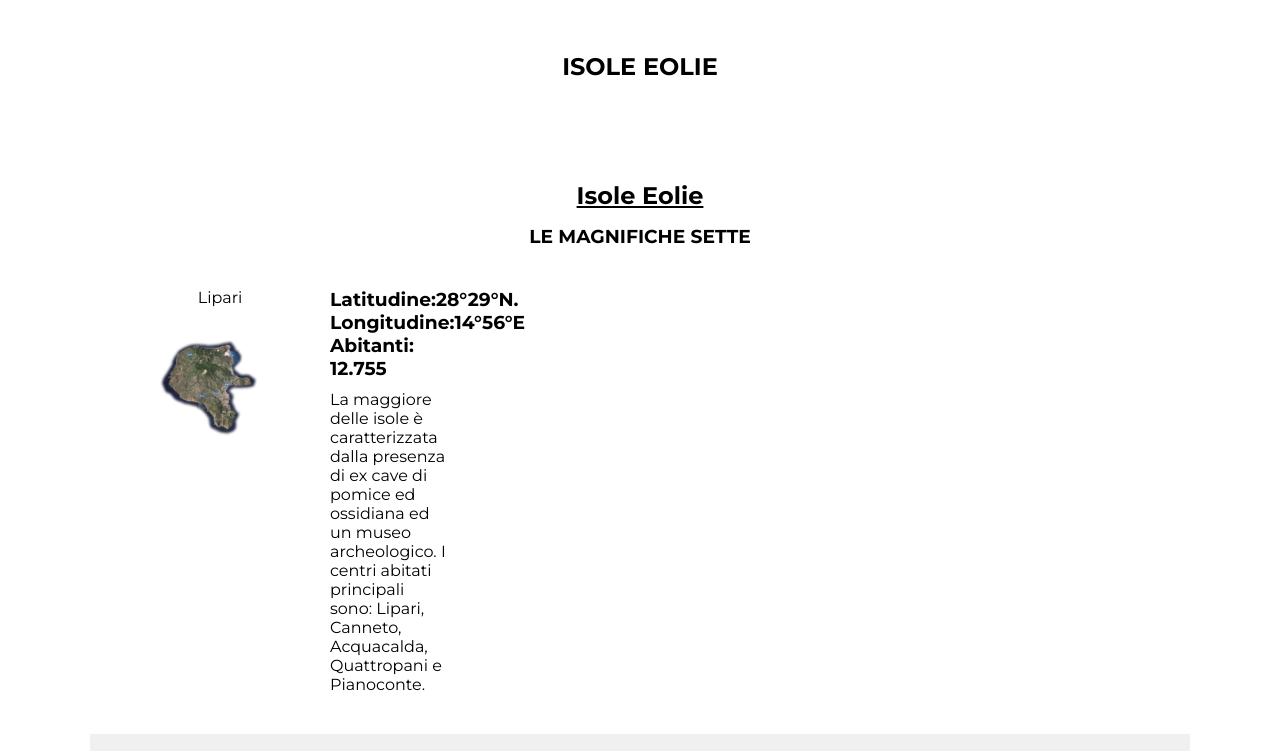
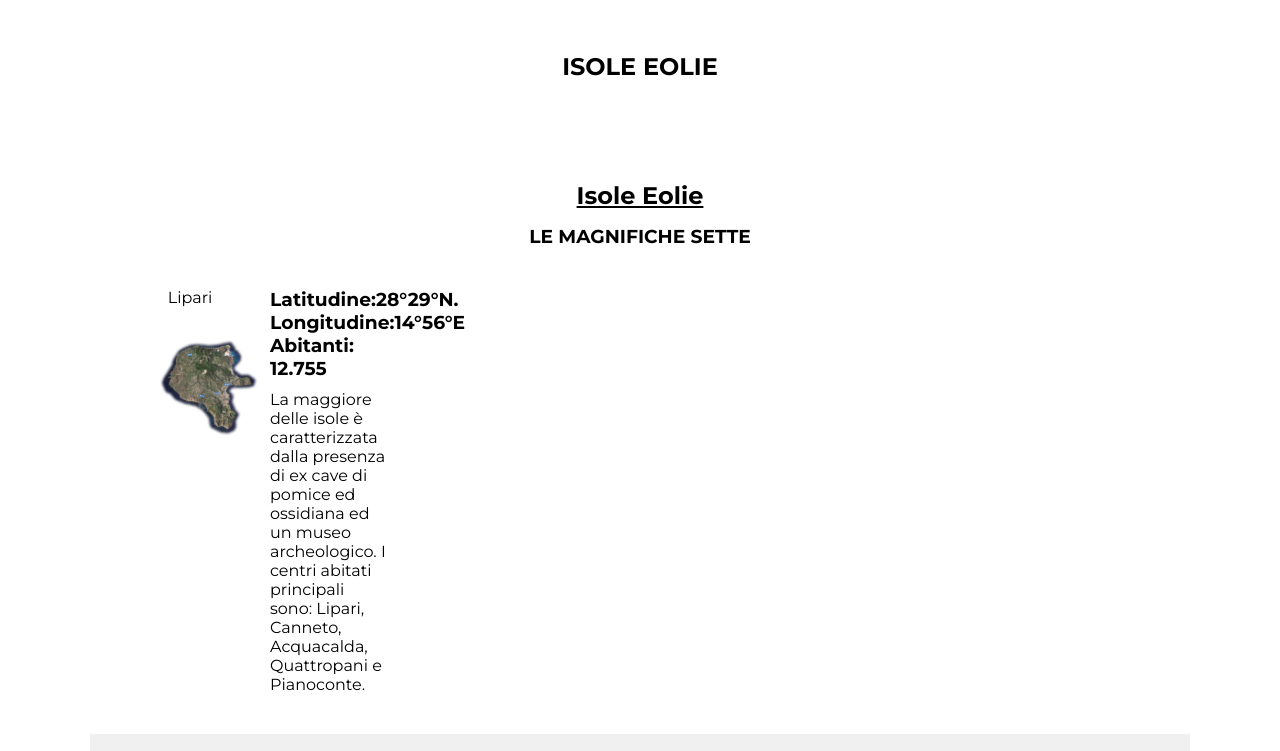
Before and after one commit to Believeosawaru/romacorre, a plain HTML site: page html/islands.html in a window 1280 px wide. Shown: the part 157-908 px from the top of the page. Drawn offline with Linux system fonts and the light colour scheme.

Commit message:
done finally

```diff
--- a/html/islands.html
+++ b/html/islands.html
@@ -297,6 +297,6 @@
             </div>
         </footer>
     </div>
-    <script src="script.js"></script>
+    <script src="../script.js"></script>
 </body>
 </html>
--- a/styles.css
+++ b/styles.css
@@ -220,6 +220,10 @@ footer div {
 .temp-sec div:last-child {
     width: 120px;
 }
+.temp-sec div:first-child {
+    width: 160px;
+    margin-left: 0px;
+}
 .temp-sec div p:first-child {
     text-align: center;
 }
```
Also changed, not shown: html/castello.html (+1 -1 lines), html/cave.html (+1 -1 lines), html/chiesa.html (+1 -1 lines), html/delta.html (+1 -1 lines), html/enna.html (+1 -1 lines), html/etna-360.html (+1 -1 lines), html/etna-volcano.html (+1 -1 lines), html/mulini.html (+1 -1 lines), html/noto-valley.html (+1 -1 lines), html/opera.html (+1 -1 lines), html/palermo.html (+1 -1 lines), html/spiagge.html (+1 -1 lines), html/sy-archeology.html (+1 -1 lines), html/teatro.html (+1 -1 lines), 3 more files.
